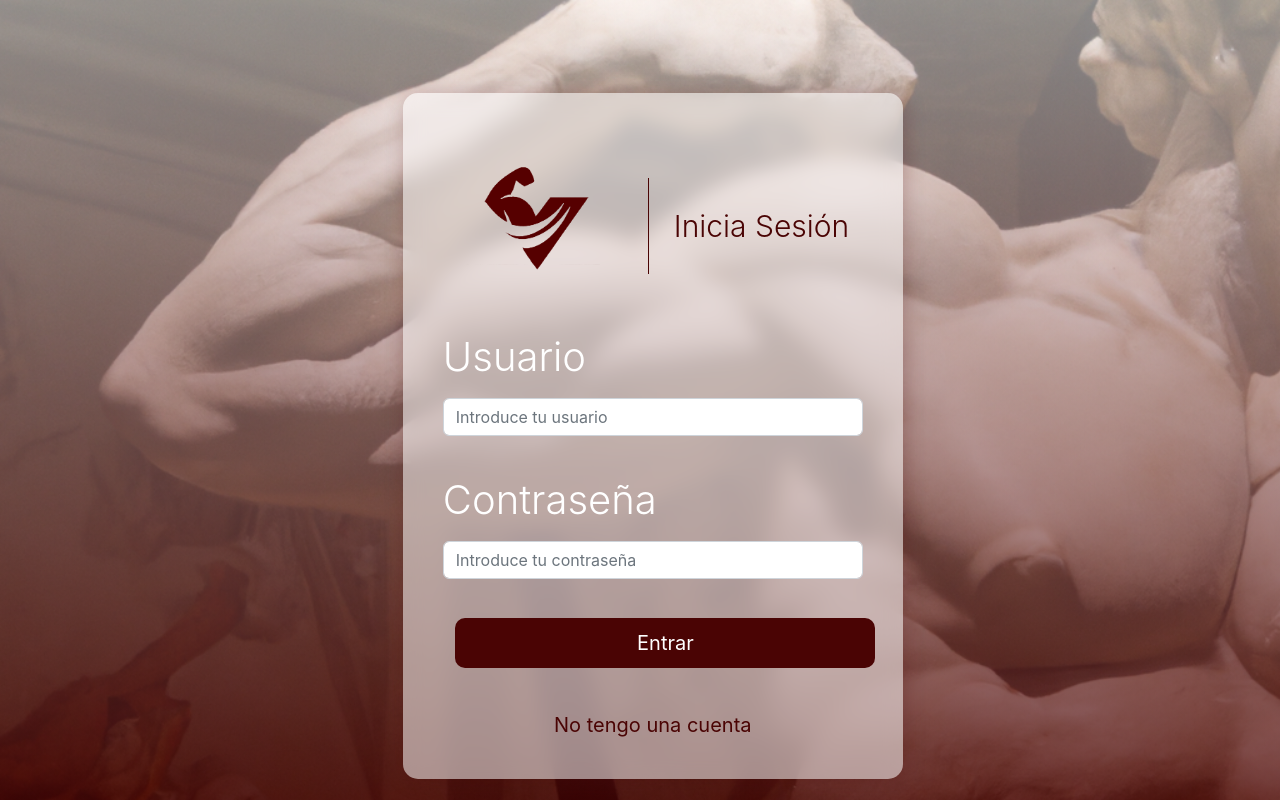
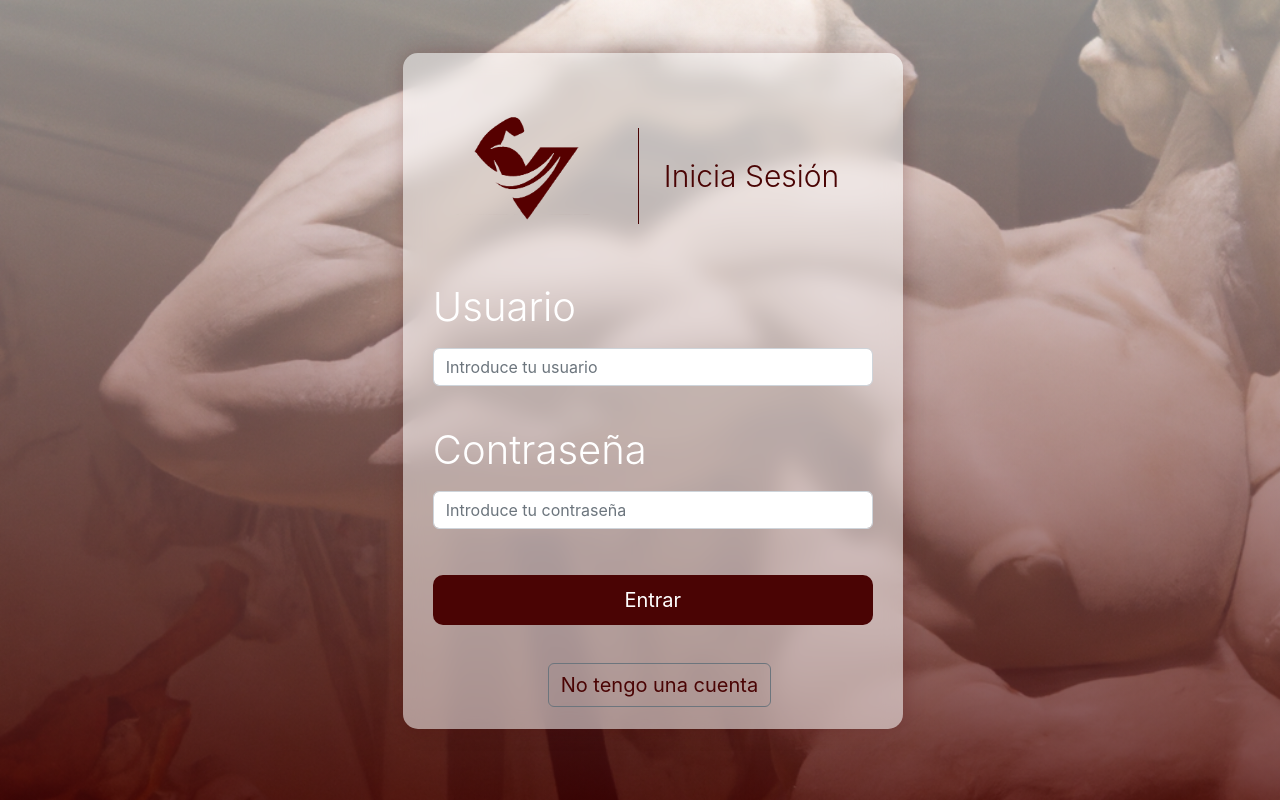
Before and after one commit to LuiRui07/FlexFit, a React (Create React App) app in the folder FrontEnd/: page /home in a window 1280 px wide. Built offline with nearby package versions, Linux system fonts and the light colour scheme.

Commit message:
arreglos

```diff
--- a/FrontEnd/src/Routes/Cuenta.js
+++ b/FrontEnd/src/Routes/Cuenta.js
@@ -26,7 +26,7 @@ export default function Historial() {
             <img
               src={user.image}
               alt="no hay"
-              class="imagenUser"
+              className="imagenUser"
               height={150}
               width={150}
             ></img>
@@ -56,7 +56,7 @@ export default function Historial() {
             </div>
           </div>
           <div className="containerBotonEditar">
-            <a href="#" className="botonEditar">
+            <a href="/editarperfil" className="botonEditar">
               Editar
             </a>
           </div>
--- a/FrontEnd/src/Routes/HeaderFF.js
+++ b/FrontEnd/src/Routes/HeaderFF.js
@@ -17,17 +17,17 @@ export default function HeaderFF() {
           </a>
         </li>
         <li className="nav-item-col" id="workoutsHeaderLi">
-          <a className="nav-link" href="../workouts">
+          <a className="nav-link" href="/workouts">
             Rutinas
           </a>
         </li>
         <li className="nav-item-col" id="AboutUsHeaderLi">
-          <a className="nav-link" href="../aboutus">
+          <a className="nav-link" href="/aboutus">
             Sobre Nosotros
           </a>
         </li>
         <li className="nav-item-col ml-auto" id="cuentaHeaderLi">
-          <a className="nav-link" href="../cuenta">
+          <a className="nav-link" href="/cuenta">
             <img src={user.image} className="imgPerfil"></img>
           </a>
         </li>
--- a/FrontEnd/src/Routes/HomeLoggedIn.js
+++ b/FrontEnd/src/Routes/HomeLoggedIn.js
@@ -60,7 +60,7 @@ function HomeLoggedIn() {
                   <h5 className="card-title">Principiantes</h5>
                   <img
                     src={foto1}
-                    class="rounded img-fluid"
+                    className="rounded img-fluid"
                     alt="image not found"
                   />
                   <p className="card-text pt-3" style={{ fontSize: "19px" }}>
@@ -90,7 +90,7 @@ function HomeLoggedIn() {
                   <h5 className="card-title">Avanzado</h5>
                   <img
                     src={foto2}
-                    class="rounded img-fluid"
+                    className="rounded img-fluid"
                     alt="image not found"
                   />
                   <p className="card-text pt-3" style={{ fontSize: "19px" }}>
--- a/FrontEnd/src/Routes/Login.js
+++ b/FrontEnd/src/Routes/Login.js
@@ -1,100 +1,121 @@
-import React from 'react'
-import '../css/Login.css'
+import React from "react";
+import "../css/Login.css";
 import Logo from "../images/logoRed.png";
-import { useState } from 'react';
+import { useState } from "react";
 
-import axios from 'axios';
-
-
-
-
+import axios from "axios";
 
 function Login() {
-
-
-
- const [statusMessage, setStatusMessage] = useState('');
+  const [statusMessage, setStatusMessage] = useState("");
 
   const showPopup = () => {
-    const popup = document.getElementById('popup');
-    popup.classList.add('showPopup');
+    const popup = document.getElementById("popup");
+    popup.classList.add("showPopup");
     setTimeout(() => {
-        popup.classList.remove('showPopup');
+      popup.classList.remove("showPopup");
     }, 1000);
-}
+  };
 
   const iniciarSesion = (e) => {
     e.preventDefault();
 
-        const username = document.getElementById('username').value;
-        const password = document.getElementById('password').value;
+    const username = document.getElementById("username").value;
+    const password = document.getElementById("password").value;
 
     console.log(username, password);
 
-        axios.get('http://localhost:7777/api/user/'+username+'/'+password).then(res => {
-
-            if(res.data.message === 'Invalid username or password') {
-                setStatusMessage('Usuario o contraseña incorrectos');
+    axios
+      .get("http://localhost:7777/api/user/" + username + "/" + password)
+      .then((res) => {
+        if (res.data.message === "Invalid username or password") {
+          setStatusMessage("Usuario o contraseña incorrectos");
           showPopup();
         } else {
           var user = JSON.stringify(res.data.data);
 
-                localStorage.setItem('user', user);
+          localStorage.setItem("user", user);
           window.location.href = "/home";
         }
-
-
-        }).catch(err => {
-            setStatusMessage('Usuario o contraseña incorrectos');
+      })
+      .catch((err) => {
+        setStatusMessage("Usuario o contraseña incorrectos");
         showPopup();
       });
+  };
 
+  return (
+    <div className="bg-form">
+      <div className="container">
+        <div className="popupStatus" id="popup">
+          <div style={{ backgroundColor: "white" }}>
+            <div className="d-flex">
+              <p className="display-5" style={{ color: "black" }}>
+                {statusMessage}
+              </p>
+            </div>
+          </div>
+        </div>
+        <form className="formLogin">
+          <div className="form-group d-flex align-items-center">
+            <div>
+              <img
+                src={Logo}
+                width="180"
+                height="180"
+                alt="no disponible"
+                className="formLogo"
+              />
+            </div>
+            <div>
+              <h2 className="display-6 title">Inicia Sesión</h2>
+            </div>
+          </div>
+          <div className="form-group">
+            <label htmlFor="username" className="display-6">
+              Usuario
+            </label>
+            <input
+              type="text"
+              className="form-control"
+              id="username"
+              aria-describedby="usernameHelp"
+              placeholder="Introduce tu usuario"
+              required
+            />
+          </div>
+          <div className="form-group">
+            <label htmlFor="password" className="display-6">
+              Contraseña
+            </label>
+            <input
+              type="password"
+              className="form-control"
+              id="password"
+              aria-describedby="passwordHelp"
+              placeholder="Introduce tu contraseña"
+              required
+            />
+          </div>
+          <button
+            type="submit"
+            className="botonIniciarSesion"
+            onClick={iniciarSesion}
+          >
+            Entrar
+          </button>
+
+          <div className="gotoRegister">
+            <a
+              className="btn btn-outline-secondary link-register"
+              href="/register"
+            >
+              No tengo una cuenta
+            </a>
+          </div>
+        </form>
+      </div>
+    </div>
+  );
 }
 
-
-
-  return (
-    <div className='bg-form'>
-
-        <div className='container'>
-            <div className='popupStatus' id='popup'>
-                    <div style={{backgroundColor: 'white'}}>
-                        <div className='d-flex'>
-                            <p className='display-5' style={{color: 'black'}}>{statusMessage}</p>
-                        </div>
-
-                    </div>
-            </div>
-            <form className='formLogin' >
-                <div className='form-group d-flex align-items-center'>
-                    <div >
-                        <img src={Logo} width="180" height="180" alt="no disponible" className='formLogo'/>
-                    </div>
-                    <div>
-                        <h2 className='display-6 title'>Inicia Sesión</h2>
-
-                    </div>
-                </div>
-                <div className='form-group'>
-                    <label htmlFor='username' className='display-6'>Usuario</label>
-                    <input type='text' className='form-control' id='username' aria-describedby='usernameHelp' placeholder='Introduce tu usuario' required/>
-                </div>
-                <div className='form-group'>
-                    <label htmlFor='password' className='display-6'>Contraseña</label>
-                    <input type='password' className='form-control' id='password' aria-describedby='passwordHelp' placeholder='Introduce tu contraseña' required/>
-                </div>
-                <button type='submit' className='btn botonIniciarSesion' onClick={iniciarSesion}>Entrar</button>
-
-                <div className='gotoRegister'>
-                    <a className='link-register' href='/register'>No tengo una cuenta</a>
-                </div>
-
-            </form>
-        </div>
-
-
-    </div>
-  )
-}
-
-export default Login
+export default Login;
--- a/FrontEnd/src/Routes/Register.js
+++ b/FrontEnd/src/Routes/Register.js
@@ -305,7 +305,10 @@ function Register() {
           </button>
 
           <div className="gotoRegister">
-            <a className="link-register" href="/home">
+            <a
+              className="btn btn-outline-secondary link-register "
+              href="/home"
+            >
               Ya tengo una cuenta
             </a>
           </div>
--- a/FrontEnd/src/css/AboutUs.css
+++ b/FrontEnd/src/css/AboutUs.css
@@ -1,5 +1,5 @@
 .aboutUsContainer {
-  background-color: #fb465a;
+  background-color: #fb465bd0;
   color: #ffffff;
   padding: 10%;
   border-radius: 10px;
--- a/FrontEnd/src/css/Login.css
+++ b/FrontEnd/src/css/Login.css
@@ -20,25 +20,23 @@
 
 .formLogin {
   width: 500px;
-  padding: 40px;
+  padding: 30px;
   border-radius: 15px;
   padding-bottom: 20px;
   background-color: rgba(255, 255, 255, 0.52);
   backdrop-filter: blur(10px);
+  align-items: center;
   margin: auto;
-  margin-top: 10vh;
+  margin-top: 5vh;
   box-shadow: 2px 1px 20px 1px #4a04043b;
 }
 
 .botonIniciarSesion {
-  width: 100%;
-  height: 50px;
   border-radius: 10px;
   background-color: #4a0404;
   color: white;
   font-size: 20px;
   border: none;
-  margin-top: 10px;
 }
 
 .botonIniciarSesion:hover {
```
Lines whose indentation alone changed are shown as unchanged.
